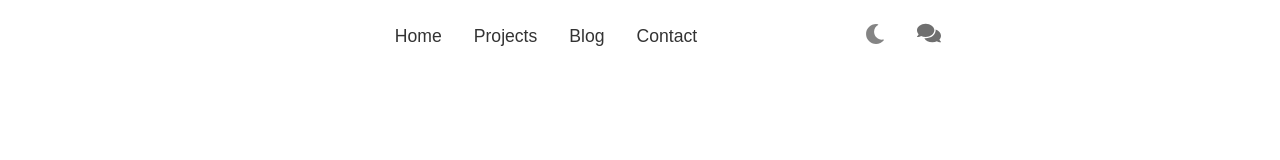
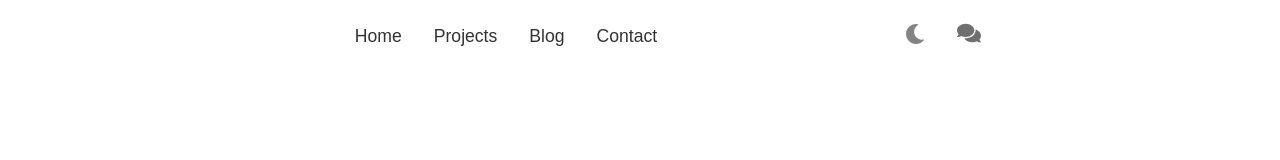
Before and after one commit to MohammedPathariya/MyPortfolio, a React (Create React App) app: page / in a window 1280 px wide. Shown: the top 160 px of the page. Built offline with nearby package versions, Linux system fonts and the light colour scheme.

Commit message:
Added a max limit for the width of the content throughout the website

```diff
--- a/src/App.css
+++ b/src/App.css
@@ -28,11 +28,14 @@ body {
 
 /* ── App container ─────────────────────────────────────────────────────── */
 .App {
+  /* Existing styles */
   text-align: center;
   padding: 2rem;
-  min-height: 100vh;
-  background-color: var(--bg-color);
-  color: var(--text-color);
+
+  /* New: cap width & center */
+  max-width: 1000px;    /* ← you can tweak this value */
+  margin: 0 auto;
+  width: 100%;
 }
 
 /* ── Mobile adjustments ────────────────────────────────────────────────── */
--- a/src/components/Header.css
+++ b/src/components/Header.css
@@ -23,7 +23,7 @@
   display: flex;
   justify-content: center;     /* center the whole group */
   align-items: center;
-  gap: 10rem;                  /* space between links & buttons */
+  gap: 15rem;                  /* space between links & buttons */
 }
 
 
```
